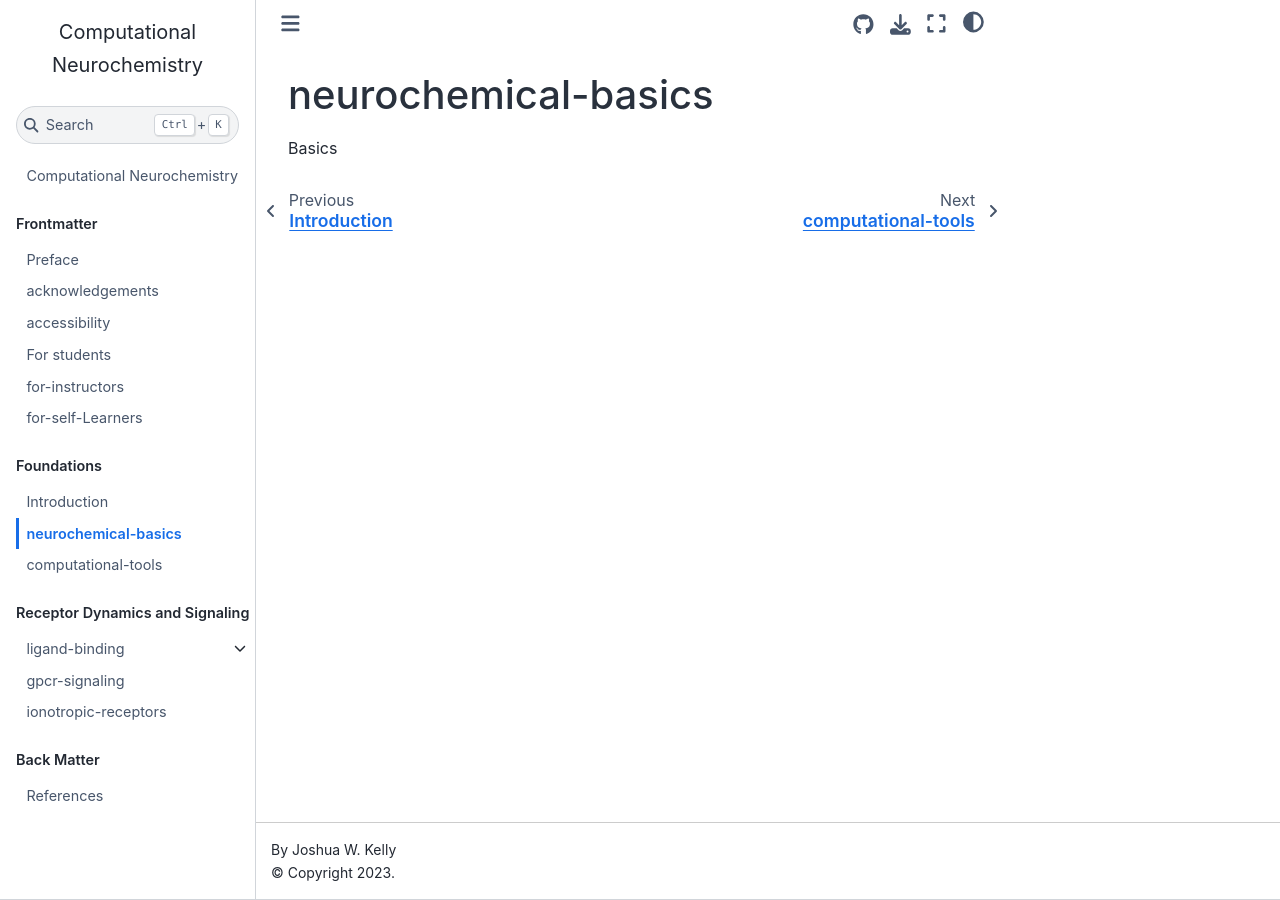
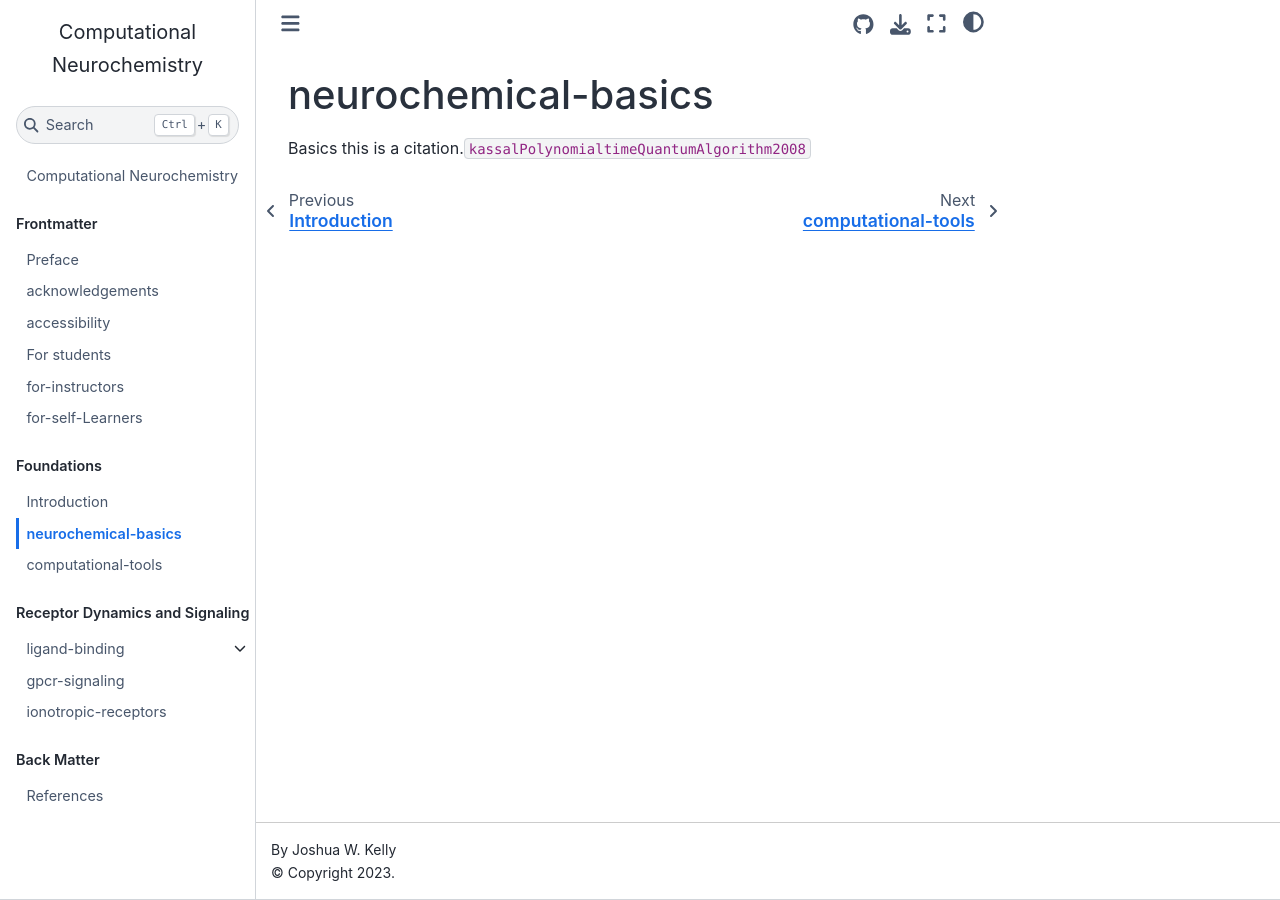
Before and after one commit to JoshuaWKelly/Computational-Neurochemistry, a Jupyter Book: the page built from chapter02/neurochemical-basics.md, in a window 1280 px wide. Built offline with Jupyter Book 1.0.4 settings and Sphinx 7.4.7 and the Sphinx Book theme 1.1.4, drawn with Linux system fonts in a browser that asks for light colours; cross-references to code outside the pages are shown as plain code.

Commit message:
Add citation to neurochemical basics section

```diff
--- a/chapter02/neurochemical-basics.md
+++ b/chapter02/neurochemical-basics.md
@@ -1,2 +1,2 @@
 # neurochemical-basics
-Basics
+Basics this is a citation.{cite:p}`kassalPolynomialtimeQuantumAlgorithm2008`
```
